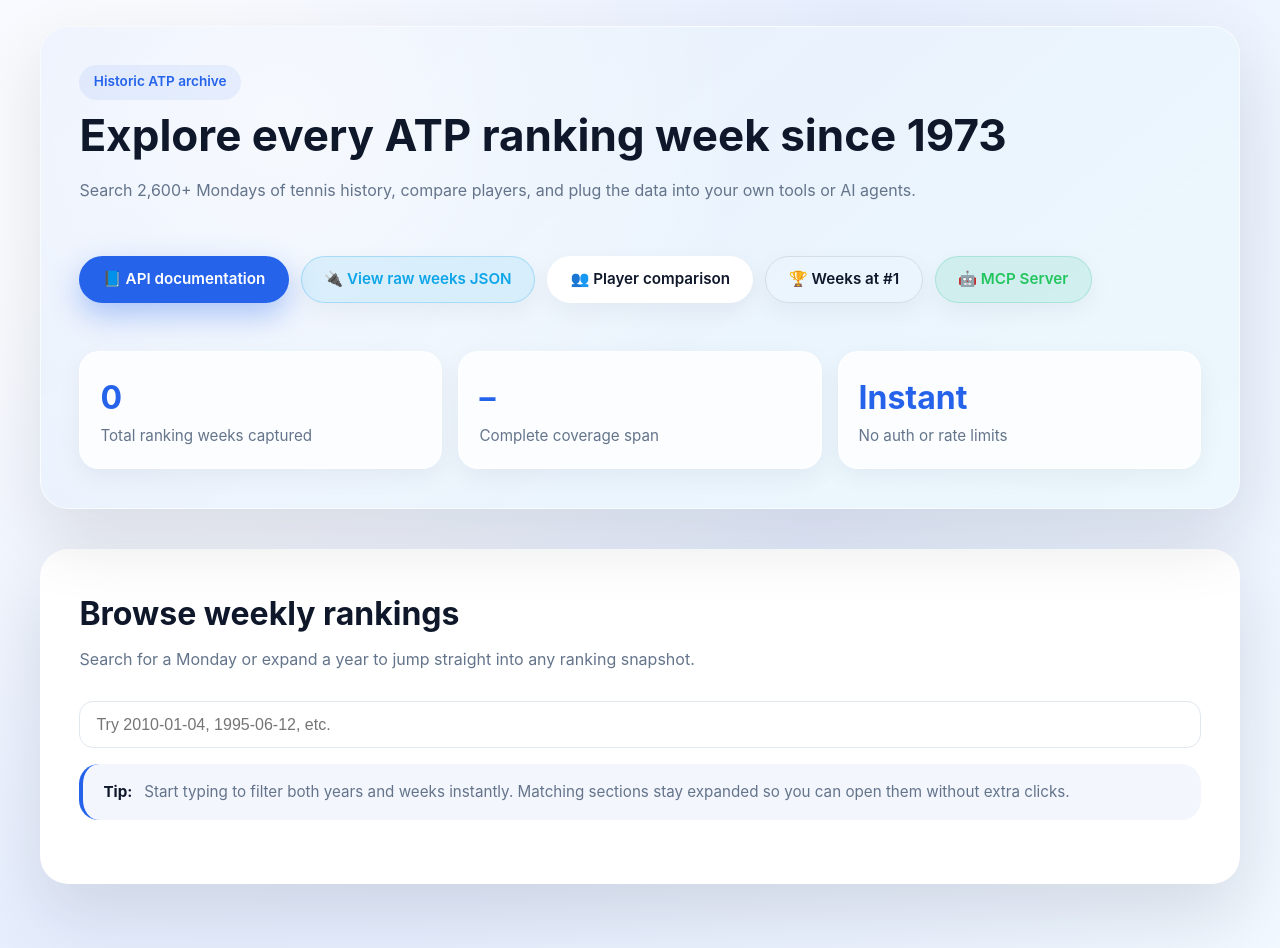
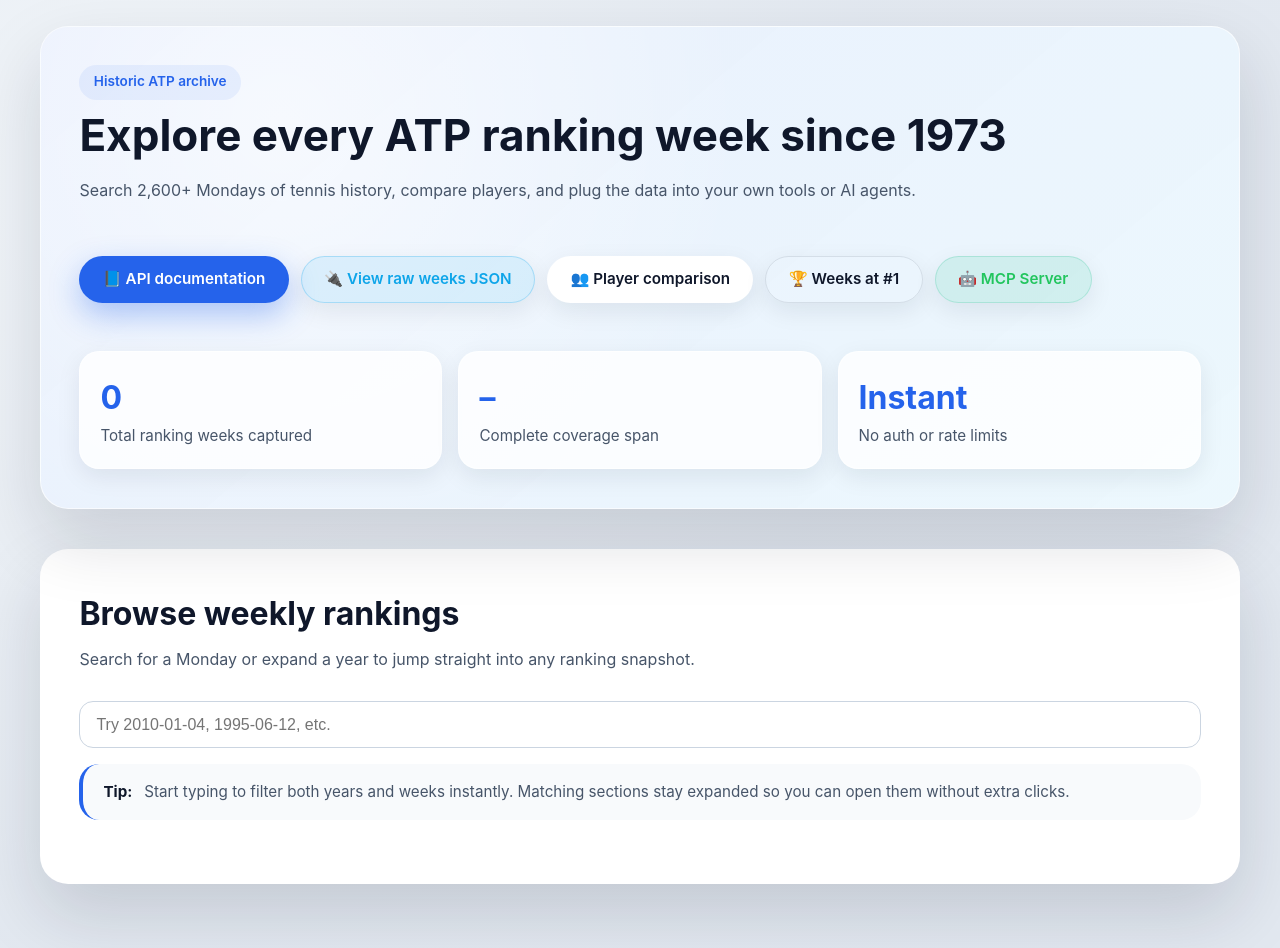
Before and after one commit to Jupiterian/ATP-Rankings-API, a FastAPI app: page / in a window 1280 px wide. Run offline with FastAPI, Linux system fonts and the light colour scheme.

Commit message:
contrast

```diff
--- a/static/css/theme.css
+++ b/static/css/theme.css
@@ -1,22 +1,22 @@
 :root {
   --font-base: 'Inter', 'Segoe UI', system-ui, -apple-system, BlinkMacSystemFont, 'Helvetica Neue', Arial, sans-serif;
-  --color-bg: #f7f9fc;
-  --color-bg-gradient: radial-gradient(circle at 10% 20%, rgba(255, 255, 255, 0.8) 0%, rgba(226, 235, 255, 0.8) 55%, rgba(241, 248, 255, 0.9) 100%);
+  --color-bg: #f1f5f9;
+  --color-bg-gradient: radial-gradient(circle at 10% 20%, rgba(241, 245, 249, 1) 0%, rgba(226, 232, 240, 0.95) 55%, rgba(226, 232, 240, 1) 100%);
   --color-surface: #ffffff;
-  --color-surface-soft: #f3f6fd;
-  --color-surface-muted: #edf1fb;
-  --color-border: #e2e8f0;
-  --color-border-strong: #cbd5f5;
+  --color-surface-soft: #f8fafc;
+  --color-surface-muted: #e2e8f0;
+  --color-border: #cbd5e1;
+  --color-border-strong: #94a3b8;
   --color-text: #0f172a;
-  --color-muted: #64748b;
+  --color-muted: #475569;
   --color-primary: #2563eb;
-  --color-primary-soft: #dbe4ff;
+  --color-primary-soft: #dbeafe;
   --color-accent: #0ea5e9;
   --color-warm: #f97316;
   --color-success: #22c55e;
-  --shadow-lg: 0 30px 70px rgba(15, 23, 42, 0.12);
-  --shadow-md: 0 18px 35px rgba(15, 23, 42, 0.08);
-  --shadow-soft: 0 8px 24px rgba(15, 23, 42, 0.05);
+  --shadow-lg: 0 30px 70px rgba(15, 23, 42, 0.15);
+  --shadow-md: 0 18px 35px rgba(15, 23, 42, 0.12);
+  --shadow-soft: 0 8px 24px rgba(15, 23, 42, 0.08);
   --radius-xl: 28px;
   --radius-lg: 20px;
   --radius-md: 14px;
```
